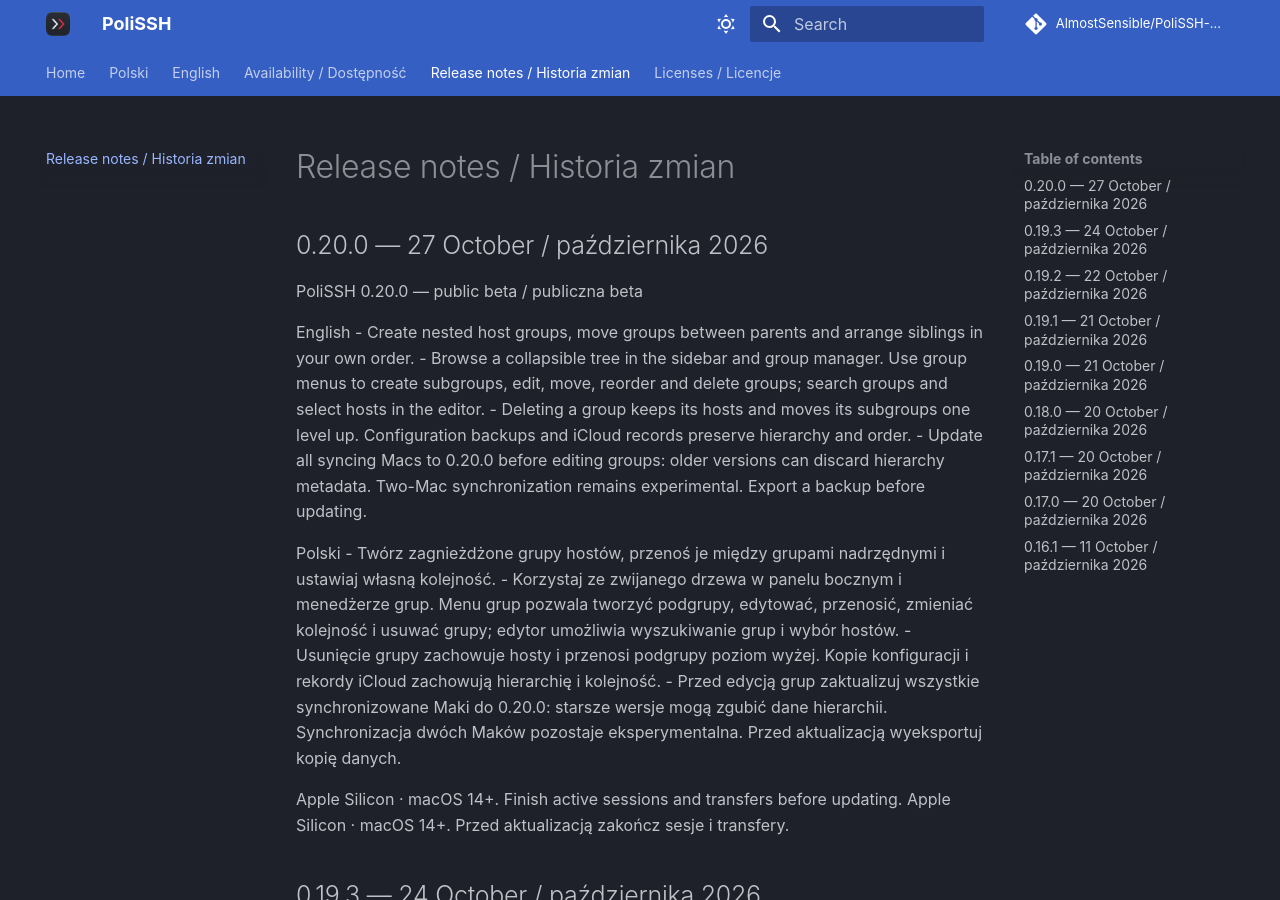
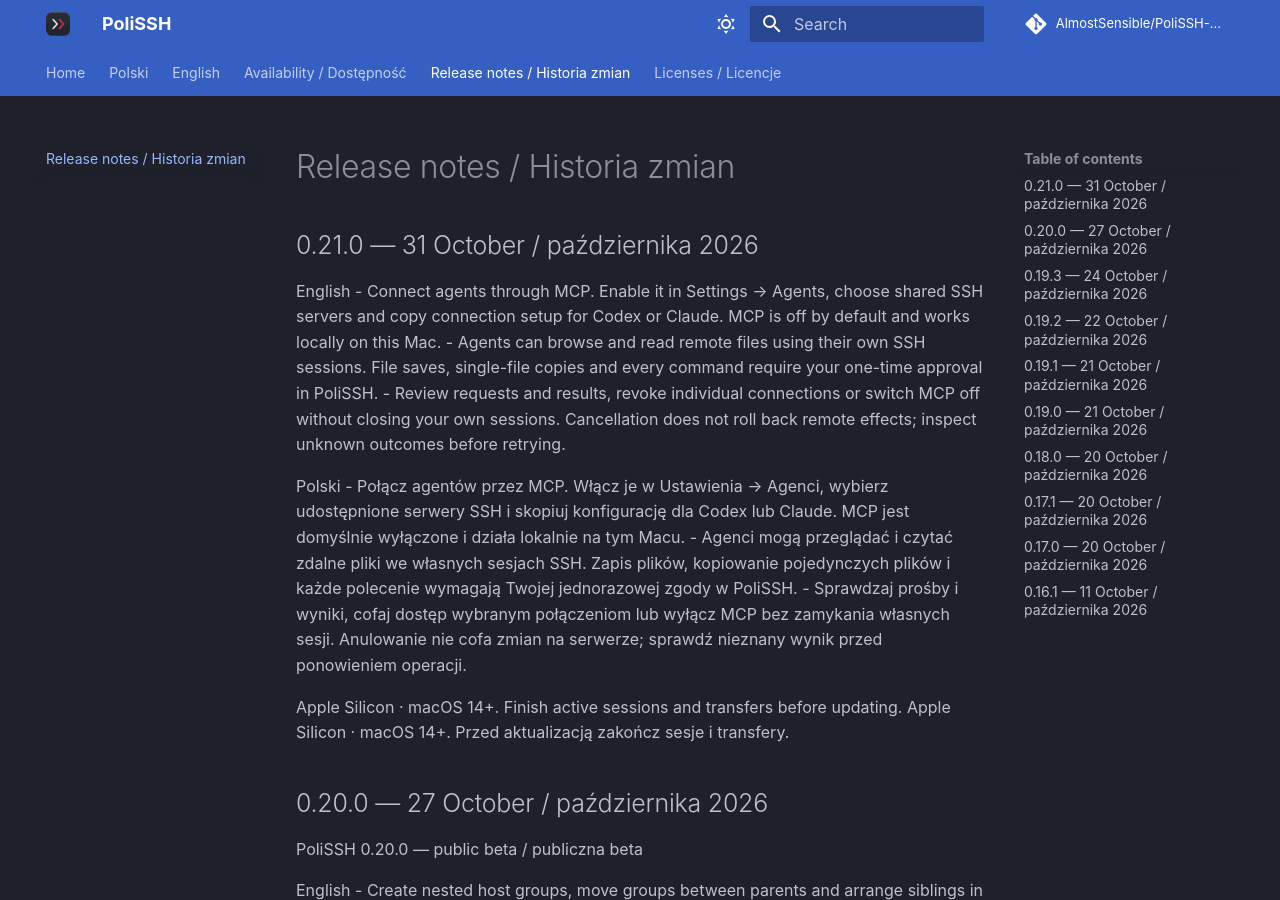
Before and after one commit to AlmostSensible/PoliSSH-docs, an MkDocs documentation site: the page built from docs/releases.md, in a window 1280 px wide and 900 px high. Built offline with MkDocs 1.6.1 and Material for MkDocs 9.7.7, drawn with Linux system fonts in a browser that asks for light colours; comment, search, counter and statistics services are not loaded.

Commit message:
Document PoliSSH 0.21.0 MCP release

```diff
--- a/docs/releases.md
+++ b/docs/releases.md
@@ -1,4 +1,19 @@
 # Release notes / Historia zmian
+
+## 0.21.0 — 31 October / października 2026
+
+English
+- Connect agents through MCP. Enable it in Settings → Agents, choose shared SSH servers and copy connection setup for Codex or Claude. MCP is off by default and works locally on this Mac.
+- Agents can browse and read remote files using their own SSH sessions. File saves, single-file copies and every command require your one-time approval in PoliSSH.
+- Review requests and results, revoke individual connections or switch MCP off without closing your own sessions. Cancellation does not roll back remote effects; inspect unknown outcomes before retrying.
+
+Polski
+- Połącz agentów przez MCP. Włącz je w Ustawienia → Agenci, wybierz udostępnione serwery SSH i skopiuj konfigurację dla Codex lub Claude. MCP jest domyślnie wyłączone i działa lokalnie na tym Macu.
+- Agenci mogą przeglądać i czytać zdalne pliki we własnych sesjach SSH. Zapis plików, kopiowanie pojedynczych plików i każde polecenie wymagają Twojej jednorazowej zgody w PoliSSH.
+- Sprawdzaj prośby i wyniki, cofaj dostęp wybranym połączeniom lub wyłącz MCP bez zamykania własnych sesji. Anulowanie nie cofa zmian na serwerze; sprawdź nieznany wynik przed ponowieniem operacji.
+
+Apple Silicon · macOS 14+. Finish active sessions and transfers before updating.
+Apple Silicon · macOS 14+. Przed aktualizacją zakończ sesje i transfery.
 
 ## 0.20.0 — 27 October / października 2026
 
```
Also changed, not shown: docs/index.md (+1 -1 lines), docs/status.md (+9 -3 lines).
